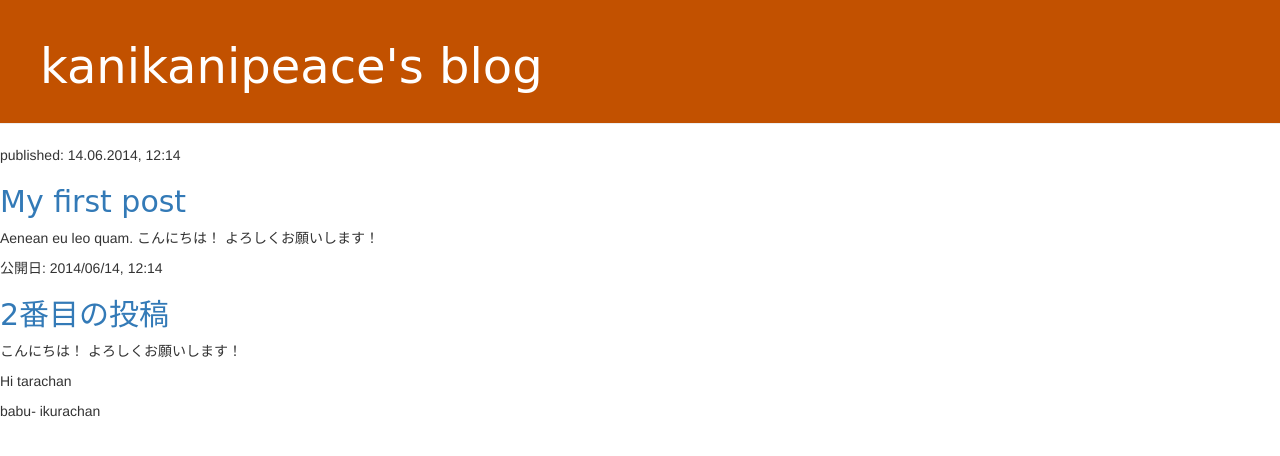
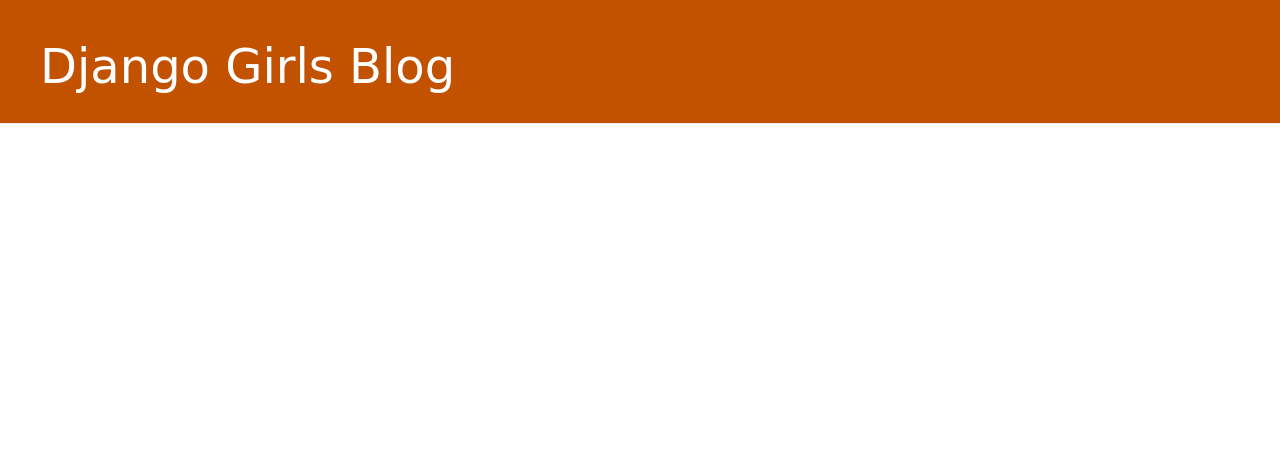
Before and after one commit to majikojima/DjandoGirls, a Django app: page / in a window 1280 px wide. Shown: the top 456 px of the page. Run offline with Django 3.2, Linux system fonts and the light colour scheme; data that the repository does not hold is empty; some libraries are stand-ins or nearby versions.

Commit message:
extend template. with reference to https://tutorial.djangogirls.org/ja/template_extending/

```diff
--- /dev/null
+++ b/blog/templates/blog/base.html
@@ -0,0 +1,25 @@
+{% load static %}
+
+<html>
+    <head>
+        <title>kanikanipeace's blog</title>
+        <link rel="stylesheet" href="//maxcdn.bootstrapcdn.com/bootstrap/3.2.0/css/bootstrap.min.css">
+        <link rel="stylesheet" href="//maxcdn.bootstrapcdn.com/bootstrap/3.2.0/css/bootstrap-theme.min.css">
+        <link rel="stylesheet" href="{% static 'css/blog.css' %}">
+    </head>
+    <body>
+
+        <div class="page-header">
+            <h1><a href="/">Django Girls Blog</a></h1>
+        </div>
+        <div class="content container">
+            <div class="row">
+                <div class="col-md-8">
+                {% block content %}
+                {% endblock %}
+                </div>
+            </div>
+        </div>
+
+    </body>
+</html>
--- a/blog/templates/blog/post_list.html
+++ b/blog/templates/blog/post_list.html
@@ -1,21 +1,6 @@
-{% load static %}
+{% extends 'blog/base.html' %}
 
-<html>
-    <head>
-        <title>kanikanipeace's blog</title>
-        <link rel="stylesheet" href="//maxcdn.bootstrapcdn.com/bootstrap/3.2.0/css/bootstrap.min.css">
-        <link rel="stylesheet" href="//maxcdn.bootstrapcdn.com/bootstrap/3.2.0/css/bootstrap-theme.min.css">
-        <link rel="stylesheet" href="{% static 'css/blog.css' %}">
-    </head>
-    <body>
-
-        <div class="page-header">
-            <h1><a href="/">kanikanipeace's blog</a></h1>
-        </div>
-
-        <div class="content container">
-            <div class="row">
-                <div class="col-md-8">
+{% block content %}
     {% for post in posts %}
         <div class="post">
             <div class="date">
@@ -25,26 +10,4 @@
             <p>{{ post.text|linebreaksbr }}</p>
         </div>
     {% endfor %}
-                </div>
-            </div>
-        </div>
-
-        <div>
-            <p>published: 14.06.2014, 12:14</p>
-            <h2><a href="">My first post</a></h2>
-            <p>Aenean eu leo quam. こんにちは！ よろしくお願いします！ </p>
-        </div>
-
-        <div>
-            <p>公開日: 2014/06/14, 12:14</p>
-            <h2><a href="">2番目の投稿</a></h2>
-            <p> こんにちは！ よろしくお願いします！ </p>
-        </div>
-
-        <div>
-            <p>Hi tarachan</p>
-            <p>babu- ikurachan</p>
-        </div>
-
-    </body>
-</html>
+{% endblock %}
```
Lines whose indentation alone changed are shown as unchanged.
